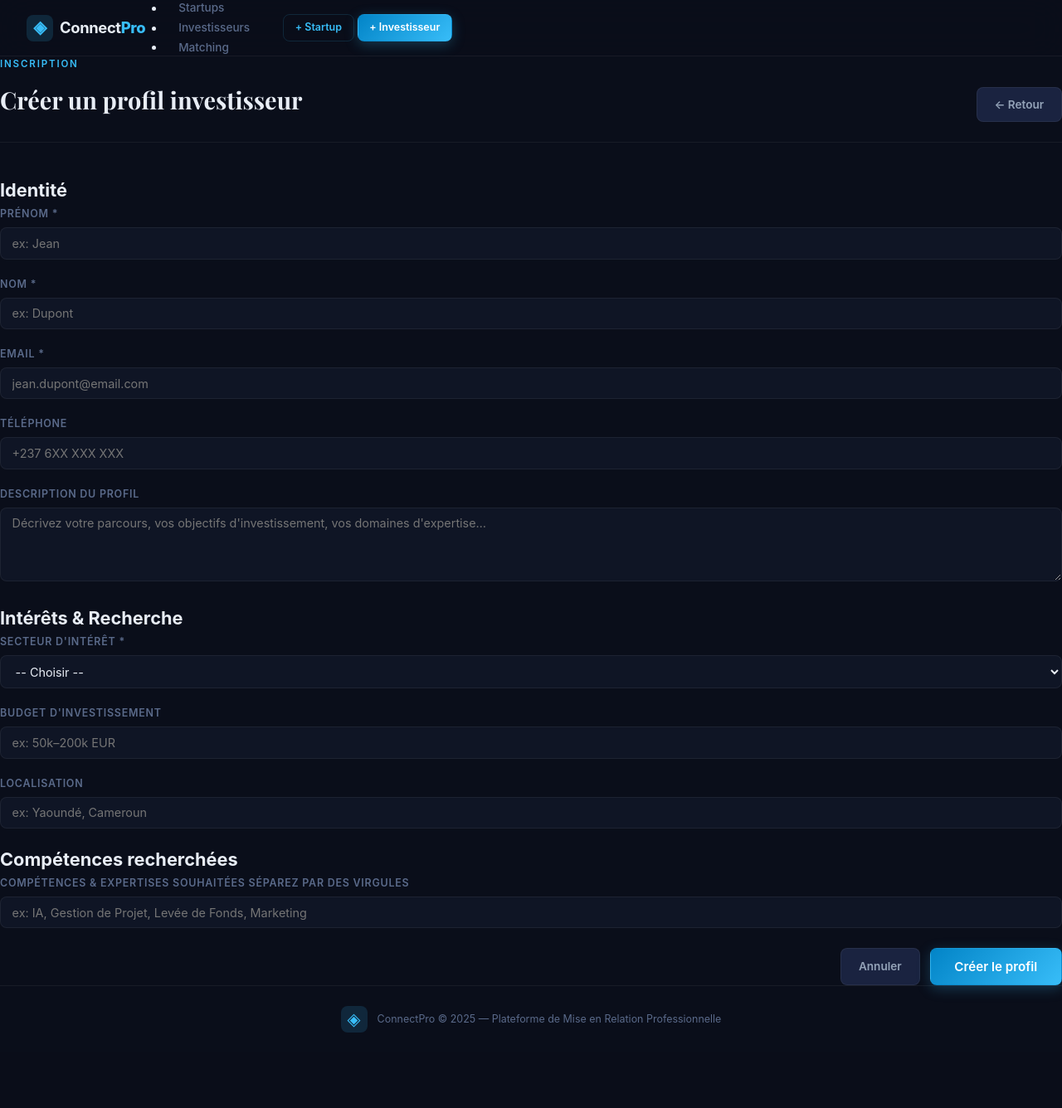
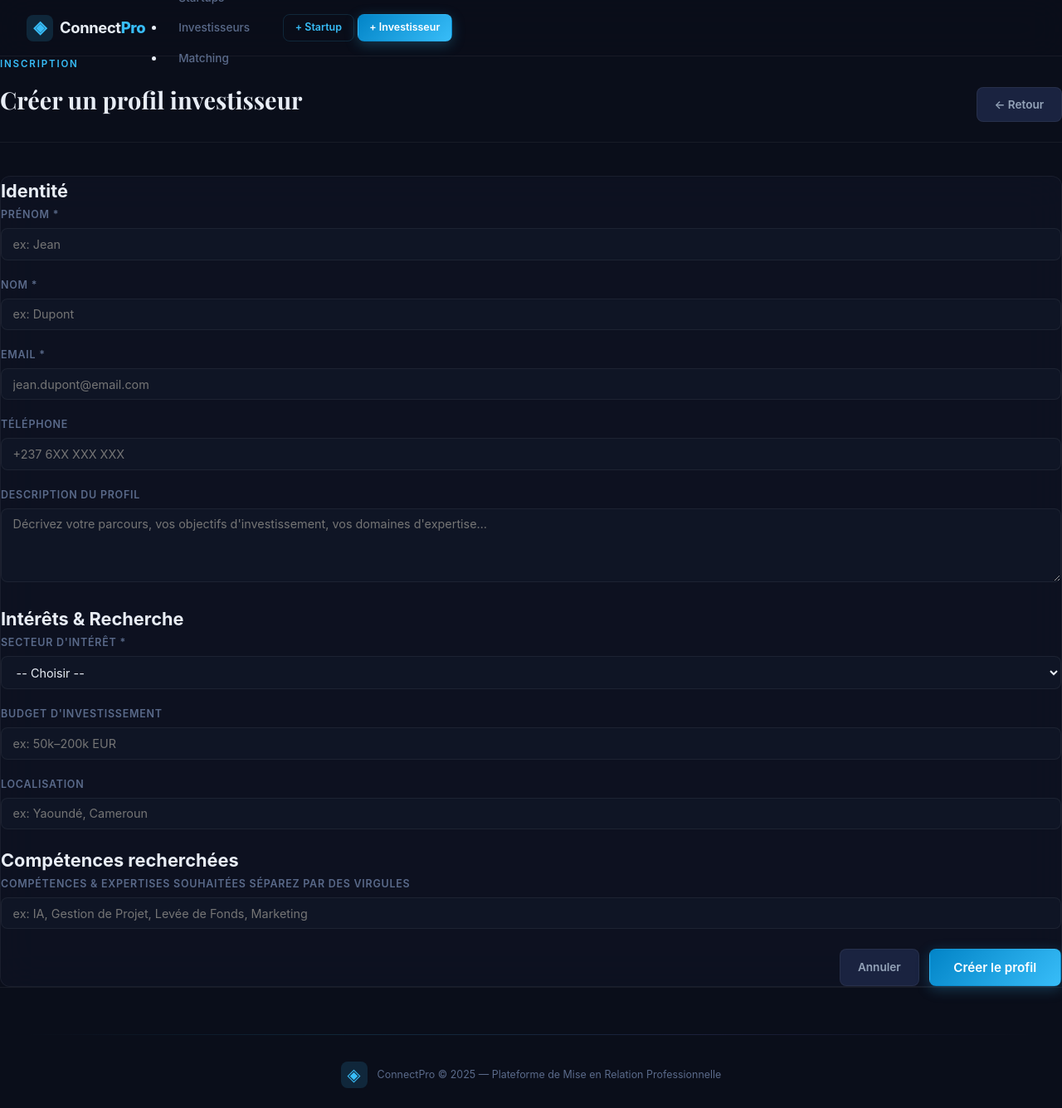
Before and after one commit to AB-cloud-cyber/CONNECT-PRO, a Flask app: page /chefs/nouveau in a window 1280 px wide. Shown: the whole page at 83% size. Before the commit the page ends 1245 px from the top, so only its background shows below. Run offline with Flask 3, Linux system fonts and the light colour scheme; some libraries are stand-ins or nearby versions.

Commit message:
feat(templates): classes premium appliquées aux 13 templates Jinja2 — sub-agent 3

```diff
--- a/templates/base.html
+++ b/templates/base.html
@@ -24,9 +24,9 @@
         <span class="brand-text">Connect<strong>Pro</strong></span>
     </a>
     <ul class="navbar-links">
-        <li><a href="{{ url_for('liste_entreprises') }}" class="nav-link {% if request.endpoint and 'entreprise' in request.endpoint %}active{% endif %}">Startups</a></li>
-        <li><a href="{{ url_for('liste_chefs') }}" class="nav-link {% if request.endpoint and 'chef' in request.endpoint %}active{% endif %}">Investisseurs</a></li>
-        <li><a href="{{ url_for('matching_dashboard') }}" class="nav-link {% if request.endpoint and 'matching' in request.endpoint %}active{% endif %}">Matching</a></li>
+        <li><a href="{{ url_for('liste_entreprises') }}" class="nav-link p-link-line {% if request.endpoint and 'entreprise' in request.endpoint %}active{% endif %}">Startups</a></li>
+        <li><a href="{{ url_for('liste_chefs') }}" class="nav-link p-link-line {% if request.endpoint and 'chef' in request.endpoint %}active{% endif %}">Investisseurs</a></li>
+        <li><a href="{{ url_for('matching_dashboard') }}" class="nav-link p-link-line {% if request.endpoint and 'matching' in request.endpoint %}active{% endif %}">Matching</a></li>
     </ul>
     <div class="navbar-cta">
         <a href="{{ url_for('nouvelle_entreprise') }}" class="btn btn-outline btn-sm">+ Startup</a>
@@ -56,6 +56,7 @@
 
 <!-- ── FOOTER ─────────────────────────────────────────────────── -->
 <footer class="footer">
+    <div class="p-divider-gradient"></div>
     <div class="footer-inner">
         <span class="brand-icon">◈</span>
         <span>ConnectPro &copy; 2025 — Plateforme de Mise en Relation Professionnelle</span>
--- a/templates/chefs/detail.html
+++ b/templates/chefs/detail.html
@@ -15,7 +15,7 @@
 
 <div class="detail-layout">
     <aside class="detail-sidebar">
-        <div class="detail-card">
+        <div class="detail-card p-glass-card">
             <div class="profile-avatar chef-avatar large">
                 {{ chef.nom_chef[0]|upper }}{{ chef.prenom_chef[0]|upper }}
             </div>
@@ -77,7 +77,7 @@
             <h2>Meilleures startups correspondantes <span class="badge-count">{{ matches|length }}</span></h2>
             <div class="mini-matches">
                 {% for m in matches %}
-                <div class="mini-match-card">
+                <div class="mini-match-card p-card-lift">
                     <div class="mini-match-score">
                         <span class="score-ring" style="--pct: {{ m.score }}">{{ m.score|int }}%</span>
                     </div>
--- a/templates/chefs/formulaire.html
+++ b/templates/chefs/formulaire.html
@@ -12,7 +12,7 @@
     <a href="{{ url_for('liste_chefs') }}" class="btn btn-ghost">← Retour</a>
 </div>
 
-<div class="form-container">
+<div class="form-container p-glass-card">
     <form method="POST" class="pro-form" novalidate>
 
         <div class="form-section">
@@ -21,30 +21,30 @@
                 <div class="form-group form-col-2">
                     <label for="prenom_chef">Prénom <span class="required">*</span></label>
                     <input type="text" id="prenom_chef" name="prenom_chef"
-                           value="{{ chef.get('prenom_chef', '') }}" placeholder="ex: Jean" required>
+                           value="{{ chef.get('prenom_chef', '') }}" placeholder="ex: Jean" required class="p-focus-ring">
                 </div>
                 <div class="form-group form-col-2">
                     <label for="nom_chef">Nom <span class="required">*</span></label>
                     <input type="text" id="nom_chef" name="nom_chef"
-                           value="{{ chef.get('nom_chef', '') }}" placeholder="ex: Dupont" required>
+                           value="{{ chef.get('nom_chef', '') }}" placeholder="ex: Dupont" required class="p-focus-ring">
                 </div>
             </div>
             <div class="form-row">
                 <div class="form-group form-col-2">
                     <label for="email_contact">Email <span class="required">*</span></label>
                     <input type="email" id="email_contact" name="email_contact"
-                           value="{{ chef.get('email_contact', '') }}" placeholder="jean.dupont@email.com" required>
+                           value="{{ chef.get('email_contact', '') }}" placeholder="jean.dupont@email.com" required class="p-focus-ring">
                 </div>
                 <div class="form-group form-col-2">
                     <label for="telephone">Téléphone</label>
                     <input type="tel" id="telephone" name="telephone"
-                           value="{{ chef.get('telephone', '') }}" placeholder="+237 6XX XXX XXX">
+                           value="{{ chef.get('telephone', '') }}" placeholder="+237 6XX XXX XXX" class="p-focus-ring">
                 </div>
             </div>
             <div class="form-group">
                 <label for="description_profil">Description du profil</label>
                 <textarea id="description_profil" name="description_profil" rows="4"
-                          placeholder="Décrivez votre parcours, vos objectifs d'investissement, vos domaines d'expertise…">{{ chef.get('description_profil', '') }}</textarea>
+                          placeholder="Décrivez votre parcours, vos objectifs d'investissement, vos domaines d'expertise…" class="p-focus-ring">{{ chef.get('description_profil', '') }}</textarea>
             </div>
         </div>
 
@@ -53,7 +53,7 @@
             <div class="form-row">
                 <div class="form-group form-col-2">
                     <label for="secteur_interet">Secteur d'intérêt <span class="required">*</span></label>
-                    <select id="secteur_interet" name="secteur_interet" required>
+                    <select id="secteur_interet" name="secteur_interet" required class="p-focus-ring">
                         <option value="">-- Choisir --</option>
                         {% set secteurs = ['Technologie', 'Fintech', 'Santé', 'Éducation', 'E-commerce',
                                            'IA & Machine Learning', 'Energie', 'Agriculture', 'Immobilier',
@@ -67,13 +67,13 @@
                     <label for="budget_investissement">Budget d'investissement</label>
                     <input type="text" id="budget_investissement" name="budget_investissement"
                            value="{{ chef.get('budget_investissement', '') }}"
-                           placeholder="ex: 50k–200k EUR">
+                           placeholder="ex: 50k–200k EUR" class="p-focus-ring">
                 </div>
             </div>
             <div class="form-group form-col-2">
                 <label for="localisation">Localisation</label>
                 <input type="text" id="localisation" name="localisation"
-                       value="{{ chef.get('localisation', '') }}" placeholder="ex: Yaoundé, Cameroun">
+                       value="{{ chef.get('localisation', '') }}" placeholder="ex: Yaoundé, Cameroun" class="p-focus-ring">
             </div>
         </div>
 
@@ -84,9 +84,9 @@
                     Compétences & expertises souhaitées
                     <span class="field-hint">Séparez par des virgules</span>
                 </label>
-                <input type="text" id="competences_recherchees" name="competences_recherchees"
-                       value="{{ chef.get('competences_recherchees', '') }}"
-                       placeholder="ex: IA, Gestion de Projet, Levée de Fonds, Marketing">
+<input type="text" id="competences_recherchees" name="competences_recherchees"
+                           value="{{ chef.get('competences_recherchees', '') }}"
+                           placeholder="ex: IA, Gestion de Projet, Levée de Fonds, Marketing" class="p-focus-ring">
                 <div class="skills-preview" id="skills-preview"></div>
             </div>
         </div>
--- a/templates/chefs/liste.html
+++ b/templates/chefs/liste.html
@@ -14,7 +14,7 @@
 {% if chefs %}
 <div class="cards-grid">
     {% for c in chefs %}
-    <article class="profile-card">
+    <article class="profile-card p-card-lift p-glass-card">
         <div class="profile-card-header">
             <div class="profile-avatar chef-avatar">
                 {{ c.nom_chef[0]|upper }}{{ c.prenom_chef[0]|upper }}
@@ -33,7 +33,7 @@
         {% if c.competences_recherchees %}
         <div class="skills-list">
             {% for skill in c.competences_recherchees.split(',')[:4] %}
-            <span class="skill-tag chef-tag">{{ skill.strip() }}</span>
+            <span class="skill-tag chef-tag p-tag-glow">{{ skill.strip() }}</span>
             {% endfor %}
         </div>
         {% endif %}
@@ -48,7 +48,7 @@
     {% endfor %}
 </div>
 {% else %}
-<div class="empty-state">
+<div class="empty-state p-mount">
     <div class="empty-icon">👤</div>
     <h2>Aucun investisseur inscrit</h2>
     <p>Créez le premier profil investisseur sur la plateforme.</p>
--- a/templates/entreprises/detail.html
+++ b/templates/entreprises/detail.html
@@ -16,7 +16,7 @@
 <div class="detail-layout">
     <!-- Colonne gauche : infos -->
     <aside class="detail-sidebar">
-        <div class="detail-card">
+        <div class="detail-card p-glass-card">
             <div class="profile-avatar startup-avatar large">{{ entreprise.nom_entreprise[0]|upper }}</div>
             <div class="detail-meta">
                 <span class="profile-badge large">{{ entreprise.secteur }}</span>
@@ -81,7 +81,7 @@
             <h2>Meilleures correspondances <span class="badge-count">{{ matches|length }}</span></h2>
             <div class="mini-matches">
                 {% for m in matches %}
-                <div class="mini-match-card">
+                <div class="mini-match-card p-card-lift">
                     <div class="mini-match-score">
                         <span class="score-ring" style="--pct: {{ m.score }}">{{ m.score|int }}%</span>
                     </div>
--- a/templates/entreprises/liste.html
+++ b/templates/entreprises/liste.html
@@ -14,7 +14,7 @@
 {% if entreprises %}
 <div class="cards-grid">
     {% for e in entreprises %}
-    <article class="profile-card">
+    <article class="profile-card p-card-lift p-glass-card">
         <div class="profile-card-header">
             <div class="profile-avatar startup-avatar">
                 {{ e.nom_entreprise[0]|upper }}
@@ -33,7 +33,7 @@
         {% if e.competences_offertes %}
         <div class="skills-list">
             {% for skill in e.competences_offertes.split(',')[:4] %}
-            <span class="skill-tag">{{ skill.strip() }}</span>
+            <span class="skill-tag p-tag-glow">{{ skill.strip() }}</span>
             {% endfor %}
         </div>
         {% endif %}
@@ -45,7 +45,7 @@
     {% endfor %}
 </div>
 {% else %}
-<div class="empty-state">
+<div class="empty-state p-mount">
     <div class="empty-icon">🏢</div>
     <h2>Aucune startup inscrite</h2>
     <p>Soyez le premier à inscrire votre entreprise sur la plateforme.</p>
--- a/templates/errors/404.html
+++ b/templates/errors/404.html
@@ -1,7 +1,7 @@
 {% extends "base.html" %}
 {% block title %}Page introuvable{% endblock %}
 {% block content %}
-<div class="error-page">
+<div class="error-page p-page-enter p-mount">
     <div class="error-code">404</div>
     <h1>Page introuvable</h1>
     <p>La page que vous recherchez n'existe pas ou a été déplacée.</p>
--- a/templates/errors/500.html
+++ b/templates/errors/500.html
@@ -1,7 +1,7 @@
 {% extends "base.html" %}
 {% block title %}Erreur serveur{% endblock %}
 {% block content %}
-<div class="error-page">
+<div class="error-page p-page-enter p-mount">
     <div class="error-code">500</div>
     <h1>Erreur interne</h1>
     <p>Une erreur inattendue s'est produite. Veuillez réessayer dans quelques instants.</p>
```
Also changed, not shown: templates/entreprises/formulaire.html (+12 -12 lines), templates/index.html (+12 -12 lines), templates/matching/dashboard.html (+7 -7 lines), templates/matching/resultats_chef.html (+4 -4 lines), templates/matching/resultats_startup.html (+4 -4 lines).
